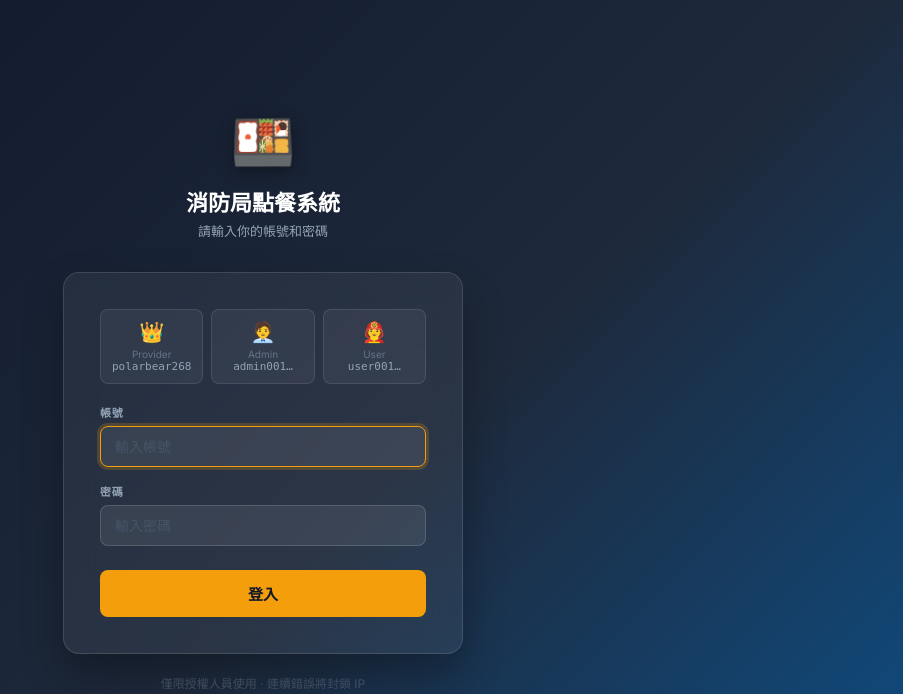
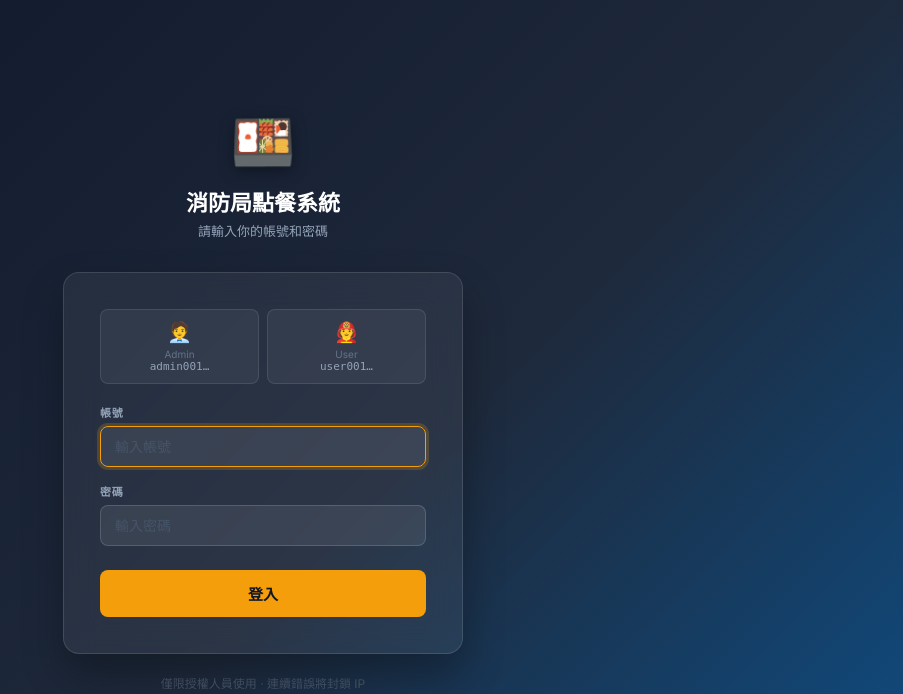
Before and after one commit to polarbear0827/line-order-bot, a Flask app: page /login in a window 1280 px wide. Shown: the top 694 px of the page, without its empty margins (377-1280 px from the left). Run offline with Flask 3, Linux system fonts and the light colour scheme.

Commit message:
fix: 登入頁移除 Provider 帳號提示

```diff
--- a/templates/login.html
+++ b/templates/login.html
@@ -74,12 +74,7 @@
       {% endfor %}
 
       <!-- 角色提示 -->
-      <div class="role-hints">
-        <div class="role-hint">
-          <span class="icon">👑</span>
-          <div class="label">Provider</div>
-          <div class="acc">polarbear268</div>
-        </div>
+      <div class="role-hints" style="grid-template-columns: repeat(2,1fr);">
         <div class="role-hint">
           <span class="icon">🧑‍💼</span>
           <div class="label">Admin</div>
```
